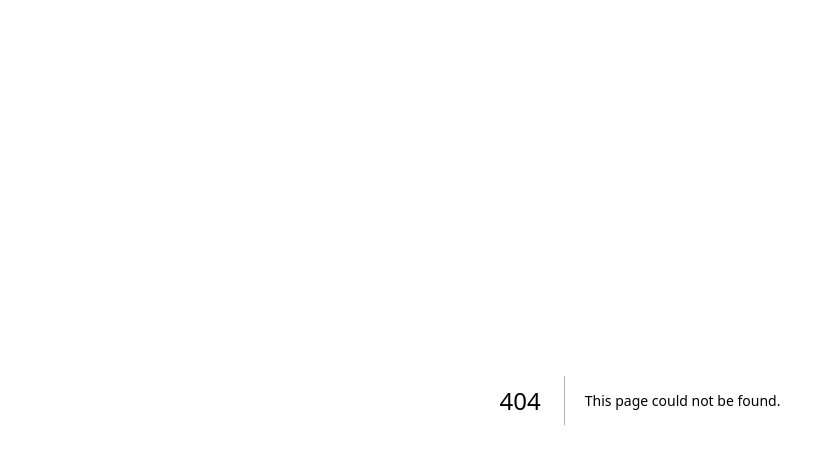
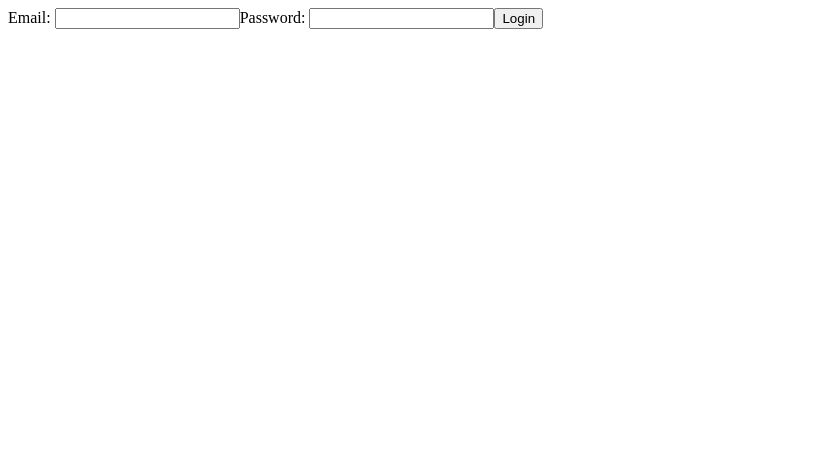
Before and after one commit to pshou2/competitive-taskmanager-frontend, a Next.js app: page /login in a window 1280 px wide. Before the commit this address had no page. Shown: the top 464 px of the page, without its empty margins (0-835 px from the left). Built offline with nearby package versions, Linux system fonts and the light colour scheme.

Commit message:
added login page

```diff
--- /dev/null
+++ b/src/app/login/page.tsx
@@ -0,0 +1,49 @@
+"use client"
+
+import { useState } from "react"
+
+export default function Page() {
+    const [email, setEmail] = useState("");
+    const [password, setPassword] = useState("");
+
+    const handleLogin = async (event) => {
+        event.preventDefault();
+
+        try {
+            const response = await fetch(`http://localhost:5000/api/auth/login`, {
+                method: 'POST',
+                headers: {
+                    'Content-Type': 'application/json',
+                },
+                body: JSON.stringify({ email: email, password: password }),
+            });
+
+            if (!response.ok) {
+                throw new Error(`HTTP error! Status: ${response.status}`);
+            }
+
+            const data = await response.json();
+            console.log('Success:', data);
+        } catch (error) {
+            console.error('Error sending POST request:', error);
+        }
+    };
+
+    return (
+        <form onSubmit={handleLogin}>
+            <label htmlFor="email">Email: </label>
+            <input
+                type="email"
+                value={email}
+                onChange={(e) => setEmail(e.target.value)}
+            />
+            <label htmlFor="password">Password: </label>
+            <input
+                type="password"
+                value={password}
+                onChange={(e) => setPassword(e.target.value)}
+            />
+            <button type="submit">Login</button>
+        </form>
+    );
+}
--- a/src/app/users/page.tsx
+++ b/src/app/users/page.tsx
@@ -1,6 +1,7 @@
 import type { User } from "@/src/types/user";
 
 export default async function Page() {
+  console.log(`${process.env.SERVER_URL}/users`);
   const data = await fetch(`${process.env.SERVER_URL}/users`);
   const users: User[] = await data.json();
 
```
